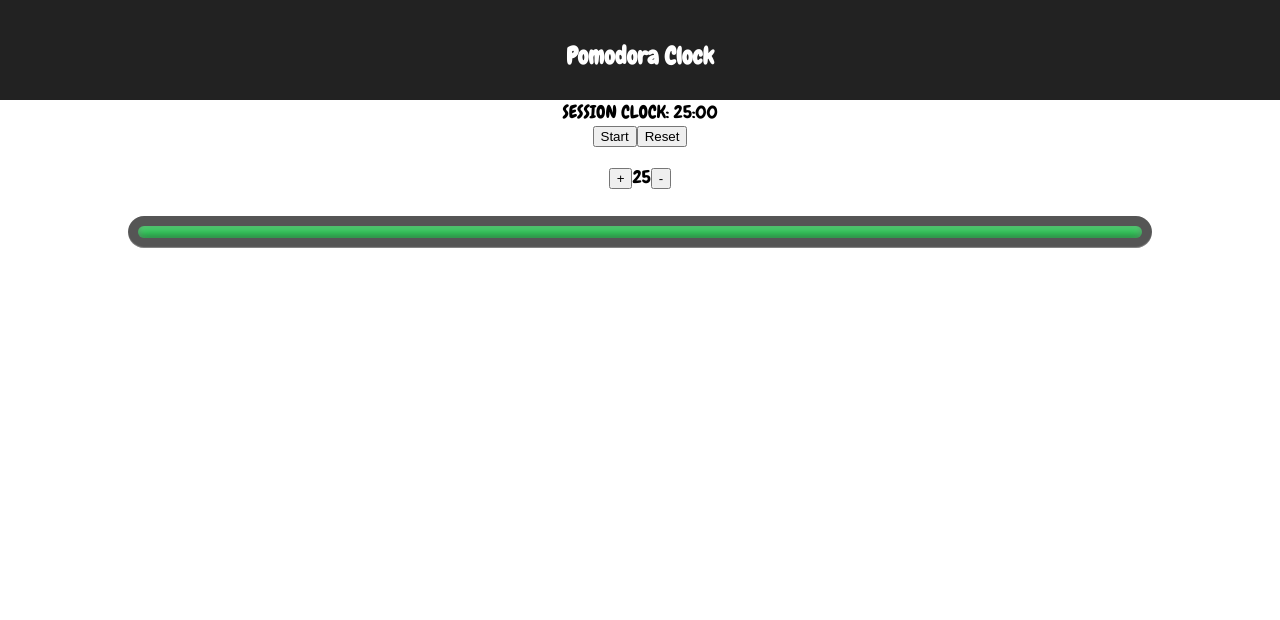
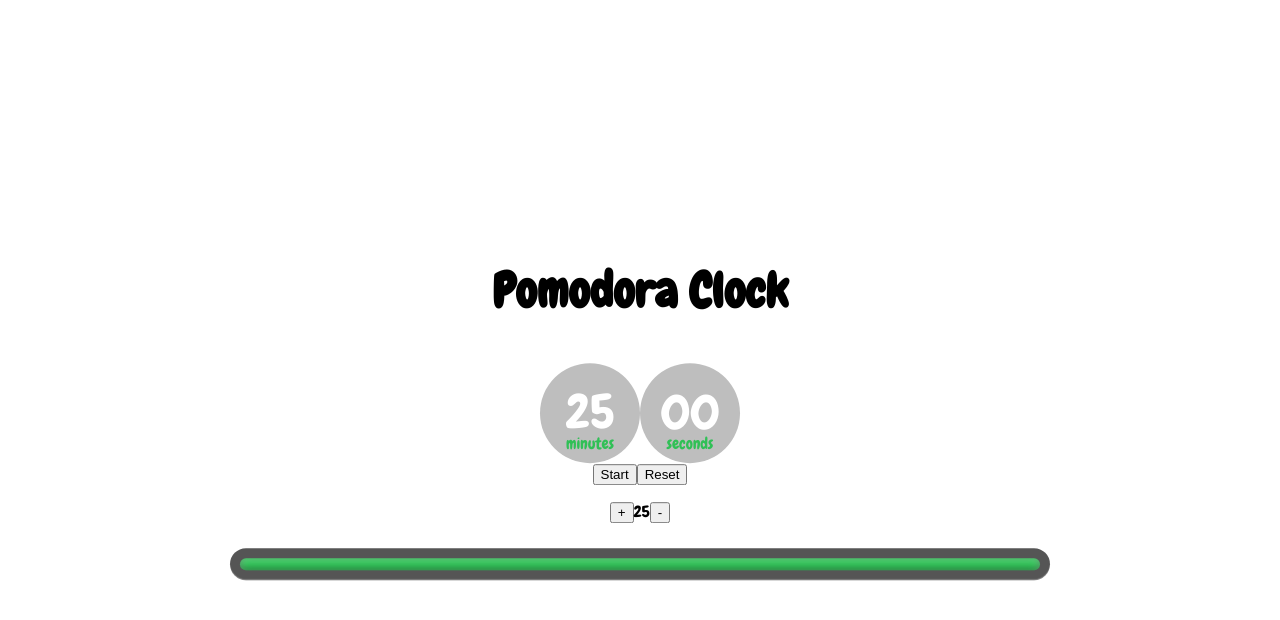
Before and after one commit to nimaiwalsh/Pomodora-Clock, a React (Create React App) app: page / in a window 1280 px wide. Shown: the top 620 px of the page. Built offline with nearby package versions, Linux system fonts and the light colour scheme.

Commit message:
added new styling

```diff
--- a/src/App.css
+++ b/src/App.css
@@ -1,12 +1,13 @@
-html {
-  box-sizing: border-box;
-  font-size: 16px;
-}
-*, *:before, *:after {
-  box-sizing: inherit;
-}
-
+/*
+*==== Whole APP styling ====
+*/
 .App {
+  /*Centre app in the middle of the page*/
+  position: fixed;
+  width: 80%;
+  top: 50%;
+  left: 50%;
+  transform: translate(-50%, -50%);
   text-align: center;
 }
 
@@ -15,11 +16,8 @@ html {
   height: 80px;
 }
 
-.App-header {
-  background-color: #222;
-  height: 100px;
-  padding: 20px;
-  color: white;
+.App-header > h2{
+  font-size: 3rem;
 }
 
 .App-intro {
@@ -31,7 +29,37 @@ html {
   to { transform: rotate(360deg); }
 }
 
-/*SessionLength component*/
+/*
+* ==== SessionClock component ====
+*/
+.session-clock {
+  display: inline-flex;
+}
+.session-clock > div {
+  width: 100px;
+  height: 100px;
+  background-color: #BEBEBE;
+  border-radius: 50%;
+  display: flex;
+  justify-content: center;
+  align-items: center;
+}
+
+.session-clock > div > span {
+  display: block;
+  font-size: 3rem;
+  color: white;
+}
+
+.session-clock > div > span > span {
+  font-size: 1rem;
+  line-height: 0;
+  display: block;
+  color: #30C056;
+}
+/*
+* ==== SessionLength component ====
+*/
 .session-length {
   margin-bottom: 10px;
   position: relative;
@@ -41,10 +69,9 @@ html {
   display: inline-block;
 }
 
-.session-length > button {
-}
-
-/*SessionProgressBar component*/
+/*
+* ==== SessionProgressBar component ====
+*/
 .progress-bar {
   height: 32px;  /* Can be anything */
   width: 80%;
@@ -75,7 +102,9 @@ html {
   position: relative;
   overflow: hidden;
 }
-/*Footer component*/
+/*
+* ==== Footer component ====
+*/
 footer {
   background-color: blue;
 }
--- a/src/App.js
+++ b/src/App.js
@@ -28,7 +28,7 @@ class App extends Component {
     });
   }
 
-  //Reduce timer by 1 second every second and convert timer to hours:minutes:seconds and update timer state -- timer conversions sourced online
+  //Reduce timer by 1 second every second and convert timer to hours:minutes:seconds and update timer state
   convertTimer = () => {
     this.setState({totalSeconds: this.state.totalSeconds -1});
     const seconds = this.state.totalSeconds;
@@ -76,13 +76,6 @@ class App extends Component {
   }
 
   render() {
-    //Determine if hours are used and pass to SessionClock
-    let sessionClock = '';
-    if (!this.state.timer.h) {
-      sessionClock = `${this.state.timer.m}:${this.state.timer.s}`;
-    } else {
-      sessionClock = `${this.state.timer.h}:${this.state.timer.m}:${this.state.timer.s}`;
-    }
     //Convert time left to a percentage and pass as prop to SessionProgressBar
     let percentage = (this.state.totalSeconds / (this.state.setMinutes * 60)) * 100;
 
@@ -91,8 +84,8 @@ class App extends Component {
         <div className="App-header">
           <h2>Pomodora Clock</h2>
         </div>
-        <section className="App-intro">
-          <SessionClock callbackFromApp={this.beginTimer} callbackFromApp2={this.resetTimer} sessionClock={sessionClock} timerBtn={this.state.timerBtn} />
+        <section className="App-section">
+          <SessionClock callbackFromApp={this.beginTimer} callbackFromApp2={this.resetTimer} sessionClock={this.state.timer} timerBtn={this.state.timerBtn} />
           <SessionLength callbackFromApp={this.updateTimer} minutes={this.state.setMinutes} />
           <SessionProgressBar percentage={percentage} />
         </section>
--- a/src/components/SessionClock.js
+++ b/src/components/SessionClock.js
@@ -1,12 +1,29 @@
 import React from 'react';
 
 const SessionClock = ({ sessionClock, callbackFromApp, callbackFromApp2, timerBtn }) => {
+  //If hours present display the hours span
+  let display = 'inline-block';
+  if (!sessionClock.h) {
+    display = 'none';
+  }
 
   return (
       <div>
-        <div className="session-clock">SESSION CLOCK: {sessionClock}</div>
-        <button className="start-timer" onClick={callbackFromApp}>{ timerBtn }</button>
-        <button className="reset-timer" onClick={callbackFromApp2}>Reset</button>
+        <div className="session-clock">
+          <div className="hour-record" style={{display: `${display}`}}>
+            <span>{sessionClock.h}</span>
+          </div>
+          <div className="minute-record">
+            <span>{sessionClock.m}<span>minutes</span></span>
+          </div>
+          <div className="second-record">
+            <span>{sessionClock.s}<span>seconds</span></span>
+          </div>
+        </div>
+        <div className="start-reset-btns">
+          <button className="start-timer" onClick={callbackFromApp}>{ timerBtn }</button>
+          <button className="reset-timer" onClick={callbackFromApp2}>Reset</button>
+        </div>
       </div>
   );
 }
```
